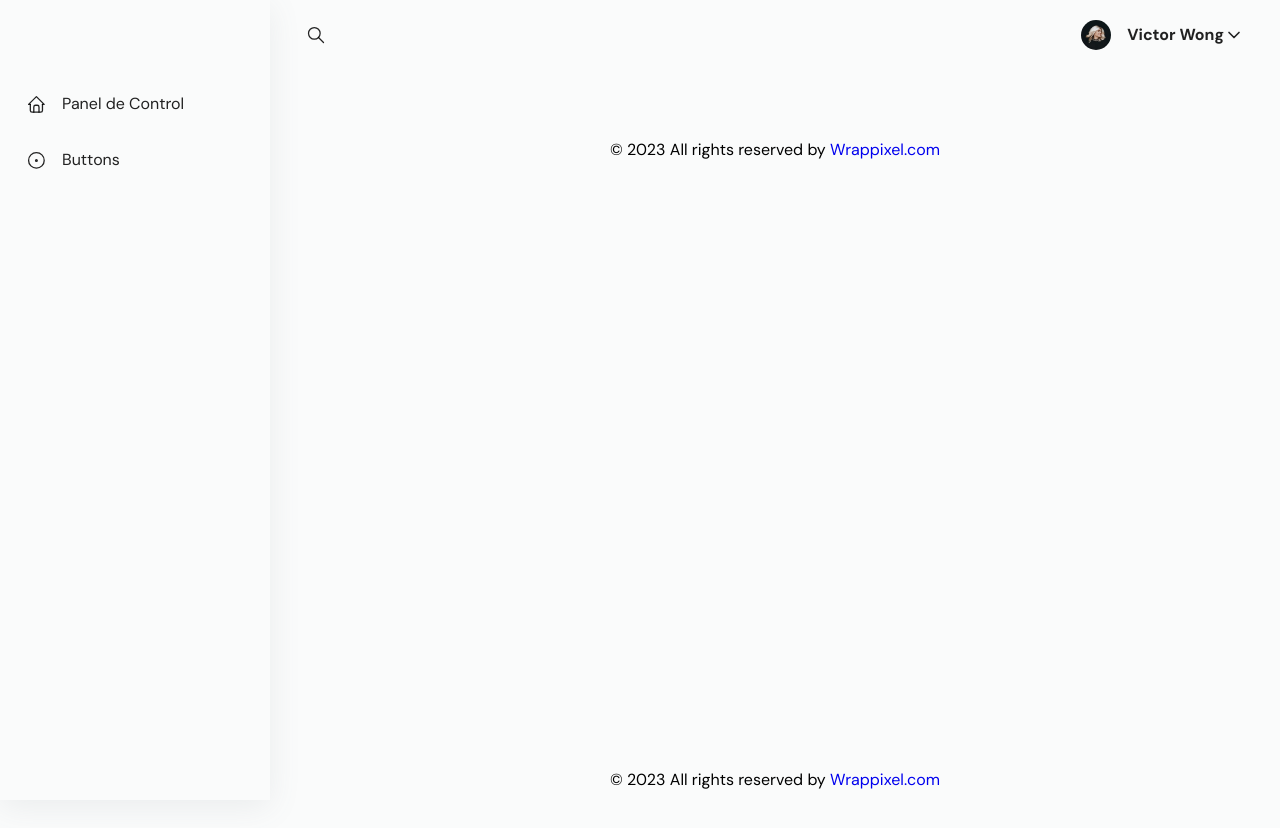
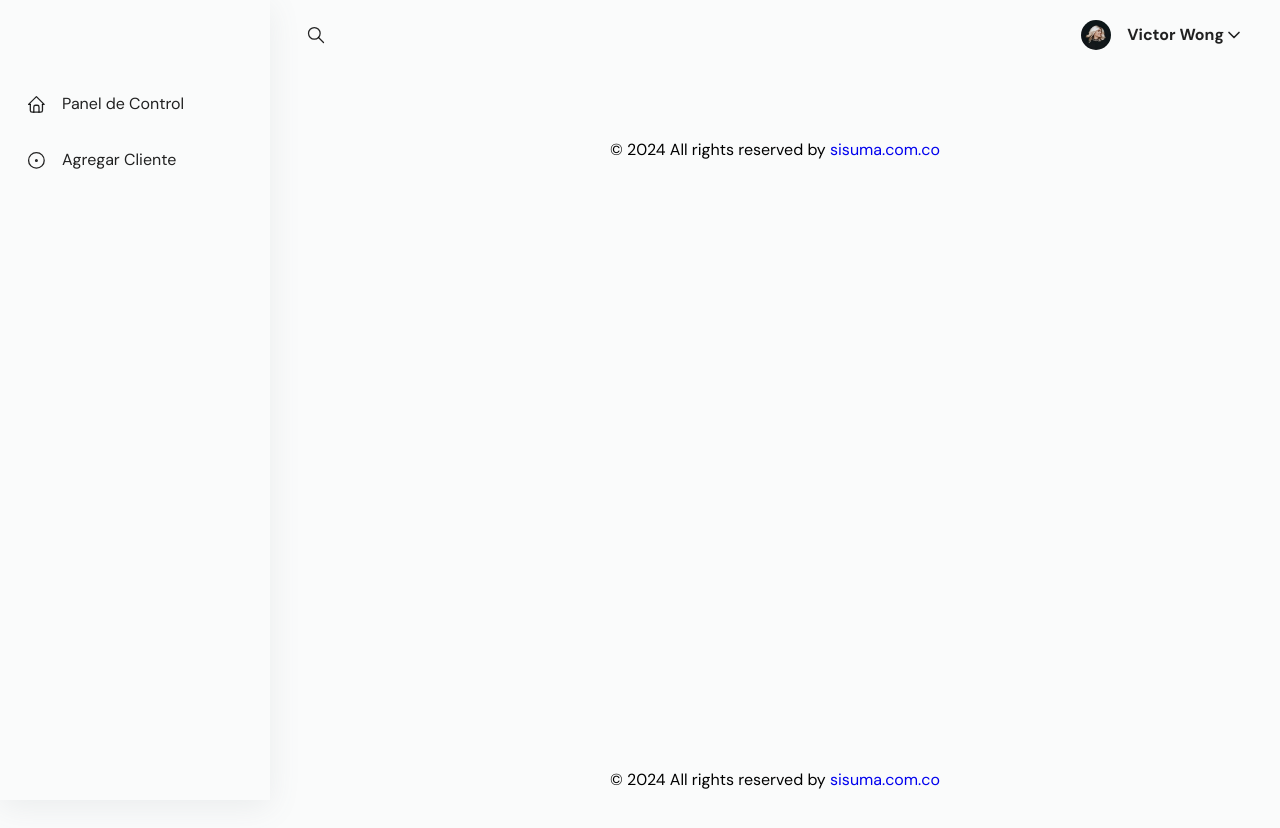
Before and after one commit to jonathanlopezb/dash-sisuma, a Next.js app: page /layout/footer in a window 1280 px wide. Shown: the top 828 px of the page. Built offline with nearby package versions, Linux system fonts and the light colour scheme.

Commit message:
performance

```diff
--- a/src/app/(DashboardLayout)/layout/footer/page.tsx
+++ b/src/app/(DashboardLayout)/layout/footer/page.tsx
@@ -6,9 +6,9 @@ const Footer = () => {
   return (
     <Box sx={{ pt: 6, textAlign: "center" }}>
       <Typography>
-        © 2023 All rights reserved by{" "}
-        <Link href="https://www.wrappixel.com">
-          Wrappixel.com
+        © 2024 All rights reserved by{" "}
+        <Link href="https://www.sisuma.com.co">
+          sisuma.com.co
         </Link>{" "}
       </Typography>
     </Box>
--- a/src/app/(DashboardLayout)/layout/sidebar/MenuItems.tsx
+++ b/src/app/(DashboardLayout)/layout/sidebar/MenuItems.tsx
@@ -13,9 +13,9 @@ const Menuitems = [
   },
   {
     id: uniqueId(),
-    title: "Buttons",
+    title: "Agregar Cliente",
     icon: IconCircleDot,
-    href: "/ui-components/buttons",
+    href: "/ui-components/cliente",
   },
   // {
   //   id: uniqueId(),
```
Also changed, not shown: src/app/(DashboardLayout)/componente/alerts/page.tsx (renamed from src/app/(DashboardLayout)/ui-components/alerts/page.tsx), src/app/(DashboardLayout)/componente/buttons/page.tsx (renamed from src/app/(DashboardLayout)/ui-components/buttons/page.tsx), src/app/(DashboardLayout)/componente/forms/page.tsx (renamed from src/app/(DashboardLayout)/ui-components/forms/page.tsx), src/app/(DashboardLayout)/componente/images/page.tsx (renamed from src/app/(DashboardLayout)/ui-components/images/page.tsx), src/app/(DashboardLayout)/componente/pagination/page.tsx (renamed from src/app/(DashboardLayout)/ui-components/pagination/page.tsx), src/app/(DashboardLayout)/componente/ratings/page.tsx (renamed from src/app/(DashboardLayout)/ui-components/ratings/page.tsx), src/app/(DashboardLayout)/componente/table/page.tsx (renamed from src/app/(DashboardLayout)/ui-components/table/page.tsx).
